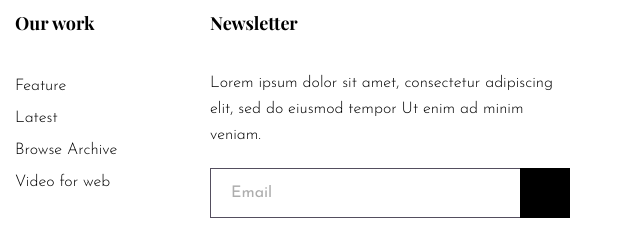
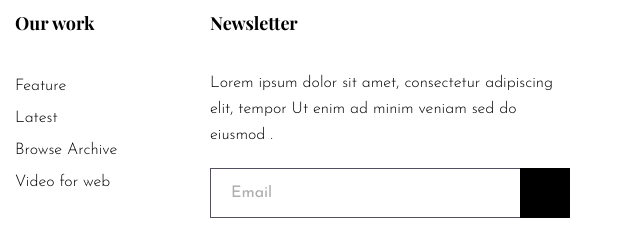
Before and after one commit to lukemico/celebrant, a plain HTML site: page index.html in a window 1280 px wide. Shown: the part 3399-3639 px from the top of the page, 640-1280 px from the left. Drawn offline with nearby package versions, Linux system fonts and the light colour scheme.

Commit message:
Test git status

```diff
--- a/index.html
+++ b/index.html
@@ -520,8 +520,8 @@
 								<h5>Newsletter</h5>
 								<p>
 									Lorem ipsum dolor sit amet, consectetur
-									adipiscing elit, sed do eiusmod tempor Ut
-									enim ad minim veniam.
+									adipiscing elit, tempor Ut
+									enim ad minim veniam sed do eiusmod .
 								</p>
 								<form action="#">
 									<input type="text" placeholder="Email" />
```
